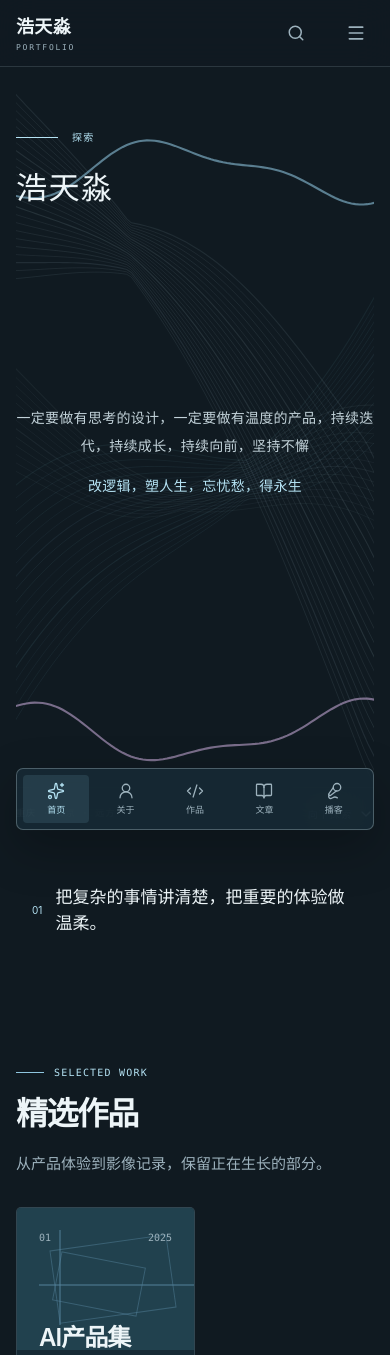
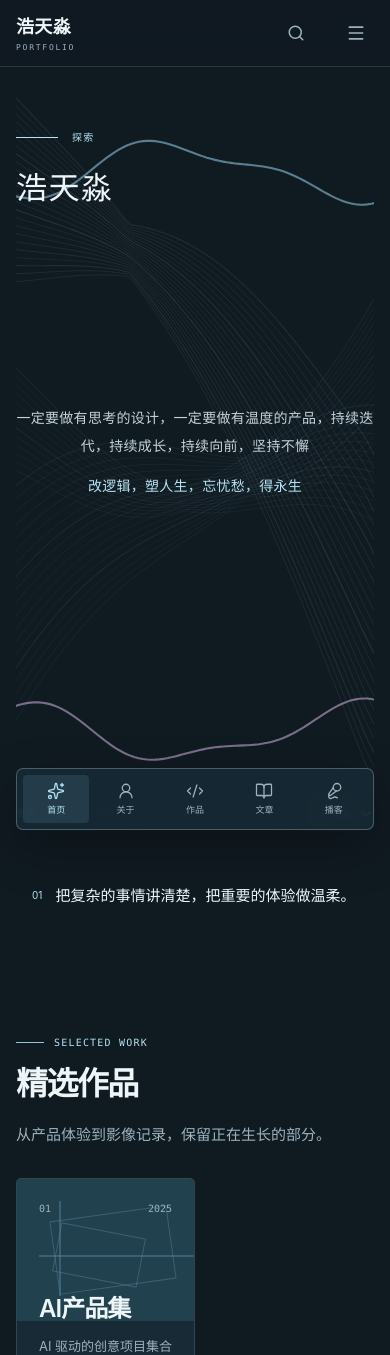
Before and after one commit to haotianmiao0829/-, a React (Vite) app: page / in a window 390 px wide. Shown: the top 1355 px of the page. Built offline with nearby package versions, Linux system fonts and the light colour scheme.

Commit message:
缩小首页信念文字

```diff
--- a/src/index.css
+++ b/src/index.css
@@ -533,8 +533,8 @@ textarea:focus-visible {
 
 .statement-band p {
   margin: 0;
-  font-size: clamp(17px, 1.65vw, 22px);
-  font-weight: 500;
+  font-size: clamp(15px, 1.35vw, 18px);
+  font-weight: 450;
   letter-spacing: 0;
 }
 
@@ -1981,7 +1981,7 @@ textarea:focus-visible {
   }
 
   .statement-band p {
-    font-size: 17px;
+    font-size: 15px;
     line-height: 1.55;
   }
 
```
